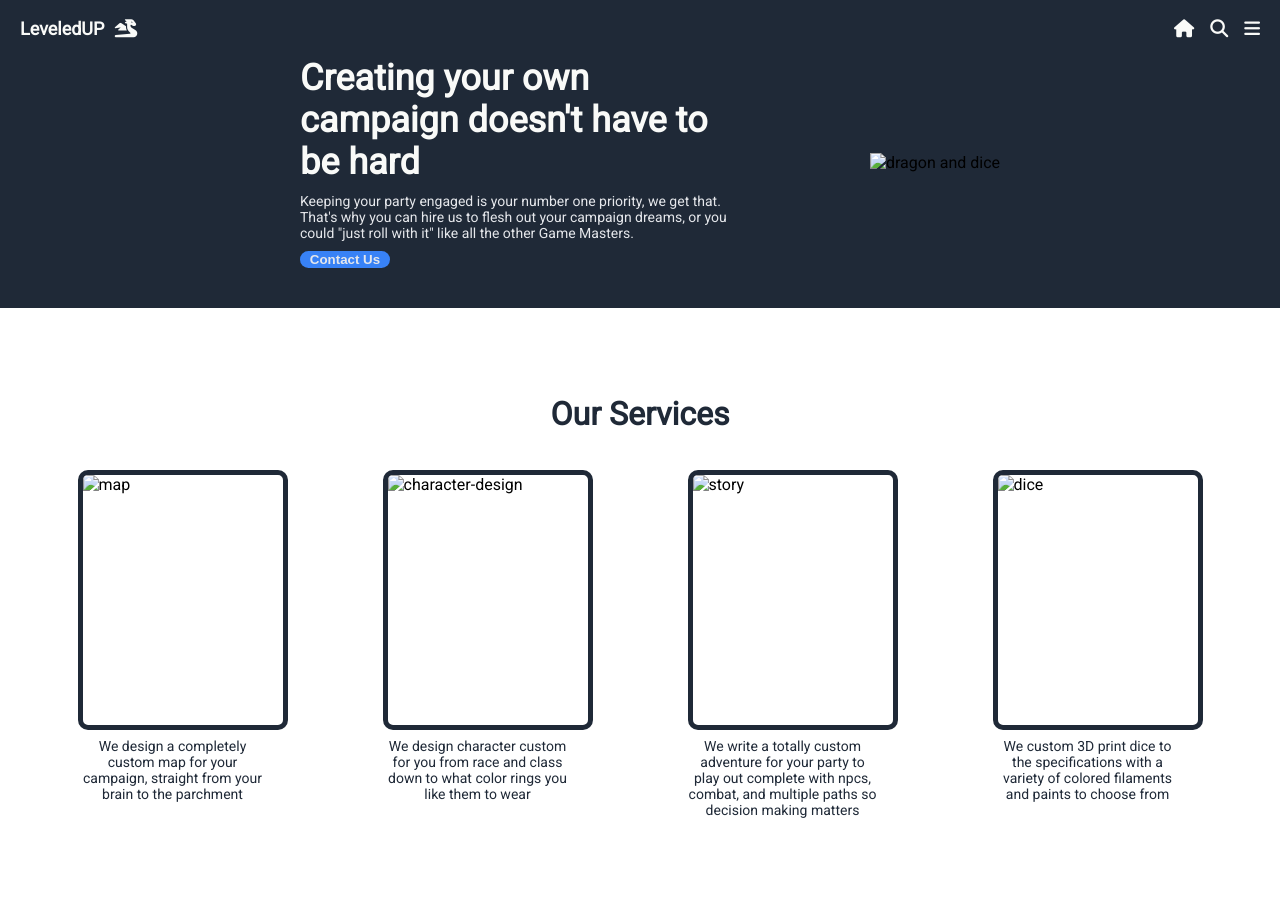
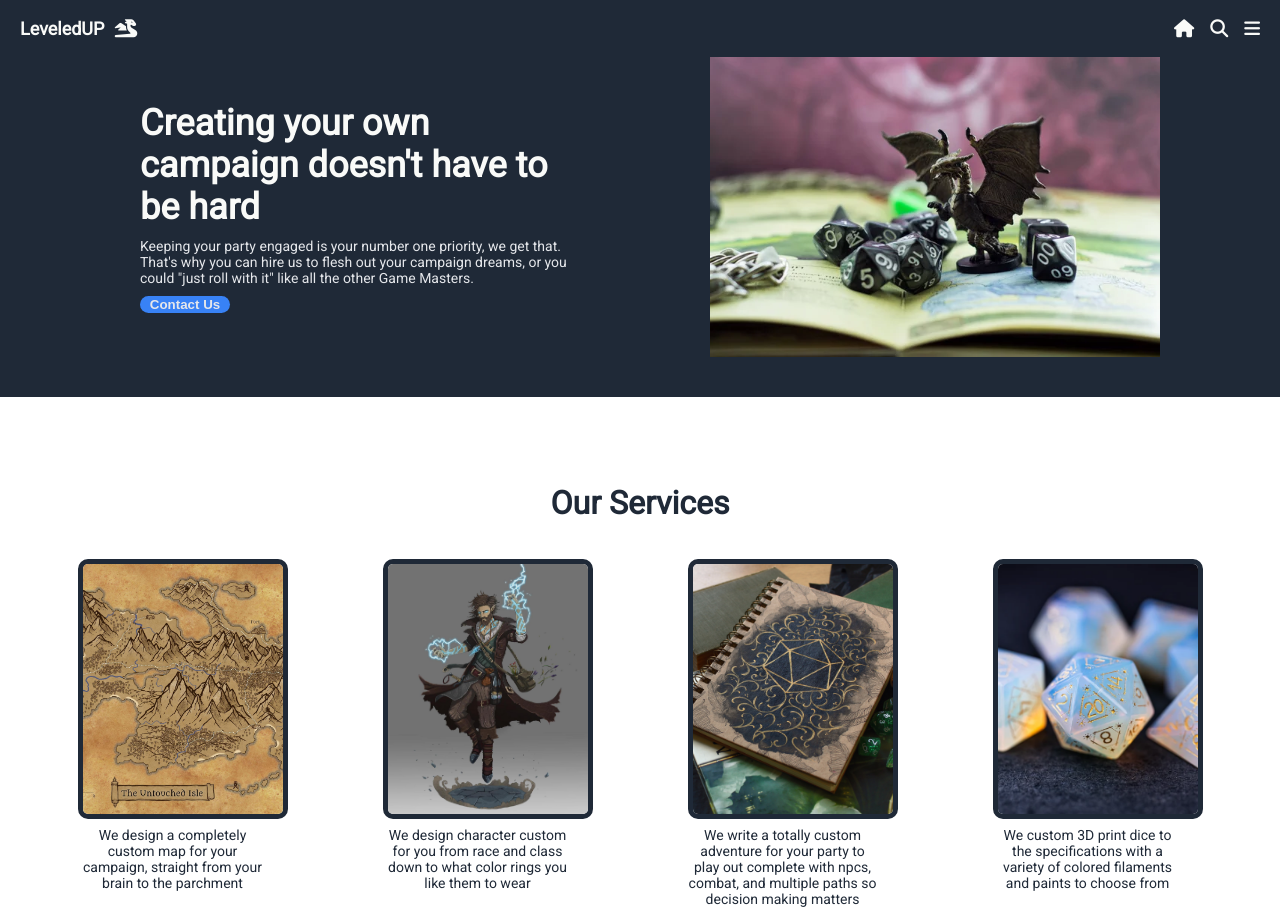
Before and after one commit to balinwarren/LeveledUP-Landing-Page, a plain HTML site: page index.html in a window 1280 px wide. Shown: the top 910 px of the page. Drawn offline with Linux system fonts and the light colour scheme; the site is published under a folder, as on GitHub Pages, so addresses that start at the root find nothing.

Commit message:
Fixed image directories

```diff
--- a/index.html
+++ b/index.html
@@ -32,26 +32,26 @@
       <button class="contact">Contact Us</button>
     </div>
     <div class="hero-banner">
-      <img src="/images/hero-banner.jpg" alt="dragon and dice">
+      <img src="./images/hero-banner.jpg" alt="dragon and dice">
     </div>
   </div>
   <div class="services">
     <h2>Our Services</h2>
     <div class="tray">
       <div class="card">
-        <img src="/images/map.webp" alt="map">
+        <img src="./images/map.webp" alt="map">
         <p>We design a completely custom map for your campaign, straight from your brain to the parchment</p>
       </div>
       <div class="card">
-        <img src="/images/character-design.png" alt="character-design">
+        <img src="./images/character-design.png" alt="character-design">
         <p>We design character custom for you from race and class down to what color rings you like them to wear</p>
       </div>
       <div class="card">
-        <img src="/images/journal.jpg" alt="story">
+        <img src="./images/journal.jpg" alt="story">
         <p>We write a totally custom adventure for your party to play out complete with npcs, combat, and multiple paths so decision making matters</p>
       </div>
       <div class="card">
-        <img src="/images/dice.webp" alt="dice">
+        <img src="./images/dice.webp" alt="dice">
         <p>We custom 3D print dice to the specifications with a variety of colored filaments and paints to choose from</p>
       </div>
     </div>
```
